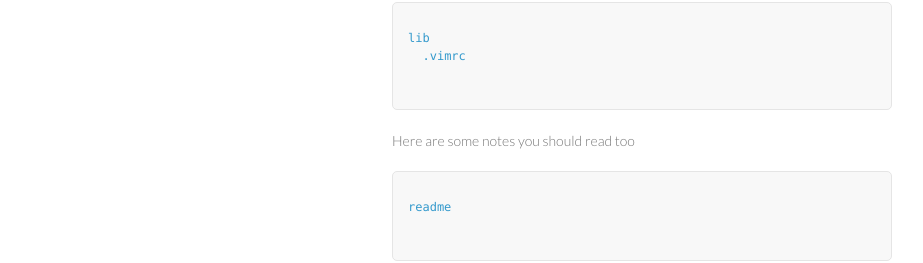
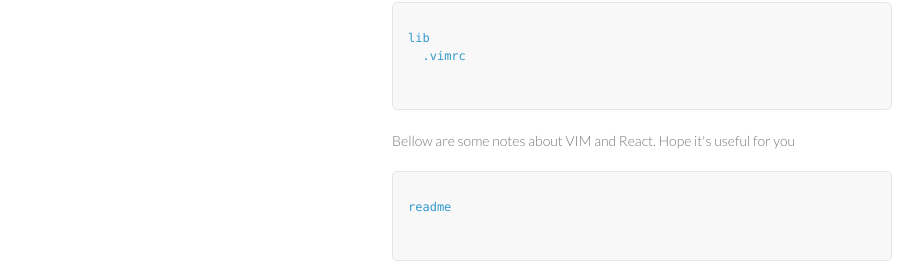
Before and after one commit to tanna88/tannauit.github.io, a plain HTML site: page index.html in a window 1280 px wide. Shown: the part 135-398 px from the top of the page, without its empty margins (178-1101 px from the left). Drawn offline with Linux system fonts and the light colour scheme.

Commit message:
[f] update webconent

```diff
--- a/index.html
+++ b/index.html
@@ -36,7 +36,7 @@
         </pre>
 
         <p>
-          Here are some notes you should read too
+          Bellow are some notes about VIM and React. Hope it's useful for you
         </p>
         <pre>
           <code>
```
